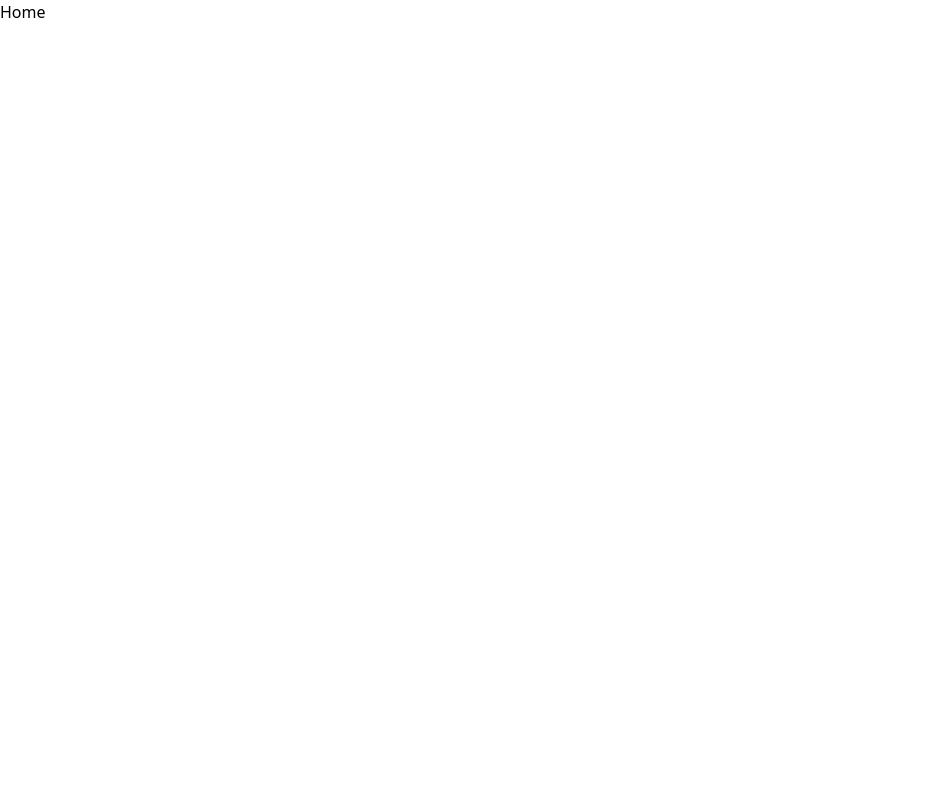
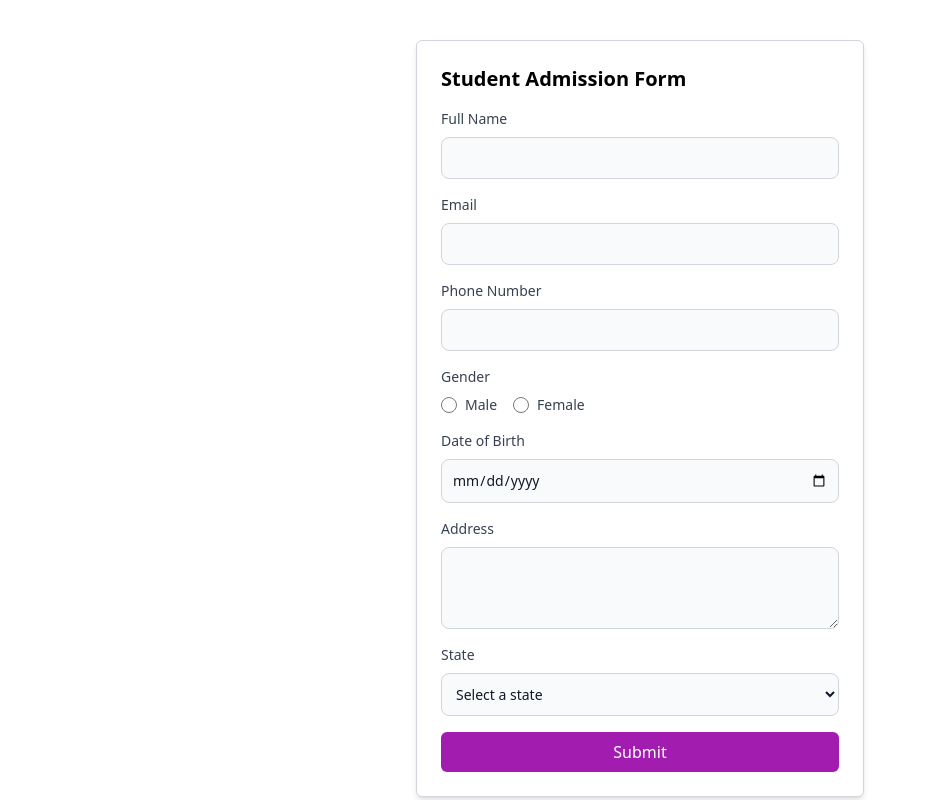
Before and after one commit to Om-Shankar-191019/admissionForm, a React (Vite) app in the folder frontend/: page / in a window 1280 px wide. Shown: the whole page, without its empty margins (0-926 px from the left). Built offline with nearby package versions, Linux system fonts and the light colour scheme; the HTML template or start-up script is replaced by a standard one.

Commit message:
admission form ui

```diff
--- a/frontend/src/pages/Home.jsx
+++ b/frontend/src/pages/Home.jsx
@@ -1,7 +1,181 @@
-import React from "react";
+import React, { useState } from "react";
 
 const Home = () => {
-  return <div>Home</div>;
+  const [formData, setFormData] = useState({
+    fullName: "",
+    email: "",
+    phoneNumber: "",
+    gender: "",
+    dateOfBirth: "",
+    address: "",
+    state: "",
+  });
+
+  const handleChange = (e) => {
+    setFormData({
+      ...formData,
+      [e.target.name]: e.target.value,
+    });
+  };
+
+  const handleSubmit = (e) => {
+    e.preventDefault();
+    console.log(formData);
+  };
+
+  return (
+    <div className="max-w-md mx-auto mt-10 p-6 bg-white border border-gray-300 shadow-md rounded-md">
+      <h2 className="text-xl font-semibold mb-4">Student Admission Form</h2>
+      <form onSubmit={handleSubmit}>
+        <div className="mb-4 ">
+          <label
+            htmlFor="fullName"
+            className="block text-sm font-medium text-gray-700 mb-2"
+          >
+            Full Name
+          </label>
+          <input
+            type="text"
+            id="fullName"
+            name="fullName"
+            value={formData.fullName}
+            onChange={handleChange}
+            className="bg-gray-50 border border-gray-300 text-gray-900 sm:text-sm rounded-lg focus:ring-primary-600 focus:border-primary-600 block w-full p-2.5 dark:bg-gray-700 dark:border-gray-600 dark:placeholder-gray-400 dark:text-white dark:focus:ring-blue-500 dark:focus:border-blue-500"
+          />
+        </div>
+        <div className="mb-4">
+          <label
+            htmlFor="email"
+            className="block text-sm font-medium text-gray-700 mb-2"
+          >
+            Email
+          </label>
+          <input
+            type="email"
+            id="email"
+            name="email"
+            value={formData.email}
+            onChange={handleChange}
+            className="bg-gray-50 border border-gray-300 text-gray-900 sm:text-sm rounded-lg focus:ring-primary-600 focus:border-primary-600 block w-full p-2.5 dark:bg-gray-700 dark:border-gray-600 dark:placeholder-gray-400 dark:text-white dark:focus:ring-blue-500 dark:focus:border-blue-500"
+          />
+        </div>
+        <div className="mb-4">
+          <label
+            htmlFor="phoneNumber"
+            className="block text-sm font-medium text-gray-700 mb-2"
+          >
+            Phone Number
+          </label>
+          <input
+            type="number"
+            id="phoneNumber"
+            name="phoneNumber"
+            value={formData.phoneNumber}
+            onChange={handleChange}
+            className="bg-gray-50 border border-gray-300 text-gray-900 sm:text-sm rounded-lg focus:ring-primary-600 focus:border-primary-600 block w-full p-2.5 dark:bg-gray-700 dark:border-gray-600 dark:placeholder-gray-400 dark:text-white dark:focus:ring-blue-500 dark:focus:border-blue-500"
+          />
+        </div>
+        <div className="mb-4">
+          <label className="block text-sm font-medium text-gray-700 mb-2">
+            Gender
+          </label>
+          <div className="flex items-center mt-1">
+            <input
+              type="radio"
+              id="male"
+              name="gender"
+              value="male"
+              onChange={handleChange}
+              className="focus:ring-indigo-500 h-4 w-4 text-indigo-600 border-gray-300"
+            />
+            <label
+              htmlFor="male"
+              className="ml-2 mr-4 block text-sm font-medium text-gray-700"
+            >
+              Male
+            </label>
+            <input
+              type="radio"
+              id="female"
+              name="gender"
+              value="female"
+              onChange={handleChange}
+              className="focus:ring-indigo-500 h-4 w-4 text-indigo-600 border-gray-300"
+            />
+            <label
+              htmlFor="female"
+              className="ml-2 block text-sm font-medium text-gray-700"
+            >
+              Female
+            </label>
+          </div>
+        </div>
+        <div className="mb-4">
+          <label
+            htmlFor="dateOfBirth"
+            className="block text-sm font-medium text-gray-700 mb-2"
+          >
+            Date of Birth
+          </label>
+          <input
+            type="date"
+            id="dateOfBirth"
+            name="dateOfBirth"
+            value={formData.dateOfBirth}
+            onChange={handleChange}
+            className="bg-gray-50 border border-gray-300 text-gray-900 sm:text-sm rounded-lg focus:ring-primary-600 focus:border-primary-600 block w-full p-2.5 dark:bg-gray-700 dark:border-gray-600 dark:placeholder-gray-400 dark:text-white dark:focus:ring-blue-500 dark:focus:border-blue-500"
+          />
+        </div>
+        <div className="mb-4">
+          <label
+            htmlFor="address"
+            className="block text-sm font-medium text-gray-700 mb-2"
+          >
+            Address
+          </label>
+          <textarea
+            id="address"
+            name="address"
+            value={formData.address}
+            onChange={handleChange}
+            rows="3"
+            className="bg-gray-50 border border-gray-300 text-gray-900 sm:text-sm rounded-lg focus:ring-primary-600 focus:border-primary-600 block w-full p-2.5 dark:bg-gray-700 dark:border-gray-600 dark:placeholder-gray-400 dark:text-white dark:focus:ring-blue-500 dark:focus:border-blue-500"
+          ></textarea>
+        </div>
+        <div className="mb-4">
+          <label
+            htmlFor="state"
+            className="block text-sm font-medium text-gray-700 mb-2"
+          >
+            State
+          </label>
+          <select
+            id="state"
+            name="state"
+            value={formData.state}
+            onChange={handleChange}
+            className="bg-gray-50 border border-gray-300 text-gray-900 sm:text-sm rounded-lg focus:ring-primary-600 focus:border-primary-600 block w-full p-2.5 dark:bg-gray-700 dark:border-gray-600 dark:placeholder-gray-400 dark:text-white dark:focus:ring-blue-500 dark:focus:border-blue-500"
+          >
+            <option className="px-2 py-1" value="">
+              Select a state
+            </option>
+
+            <option className="py-1" value="state1">
+              State 1
+            </option>
+            <option value="state2">State 2</option>
+            <option value="state3">State 3</option>
+          </select>
+        </div>
+        <button
+          type="submit"
+          className="w-full py-2 px-4 bg-themeColor text-white rounded-md hover:bg-themeColorHover focus:outline-none focus:bg-indigo-700"
+        >
+          Submit
+        </button>
+      </form>
+    </div>
+  );
 };
 
 export default Home;
```
